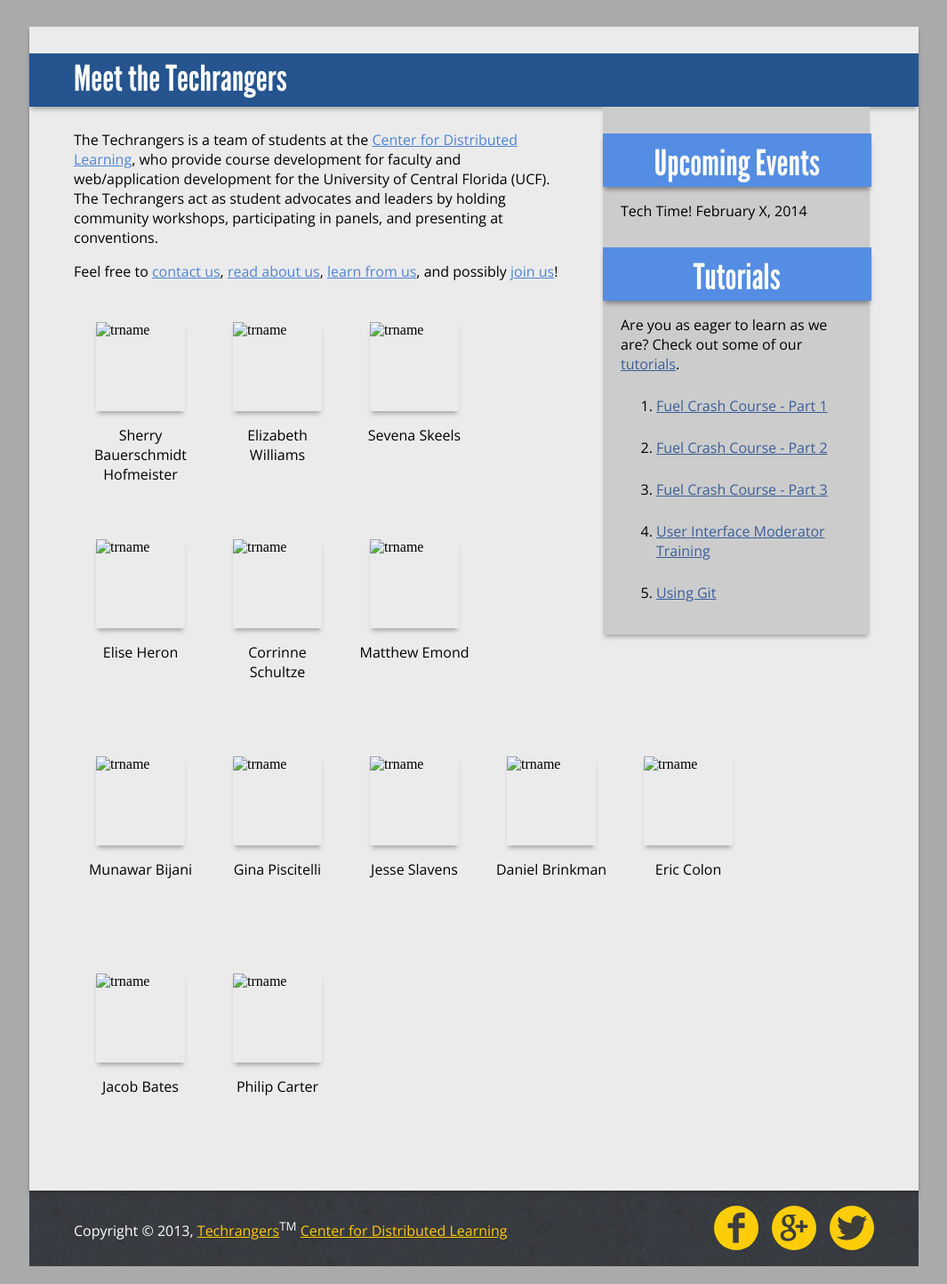
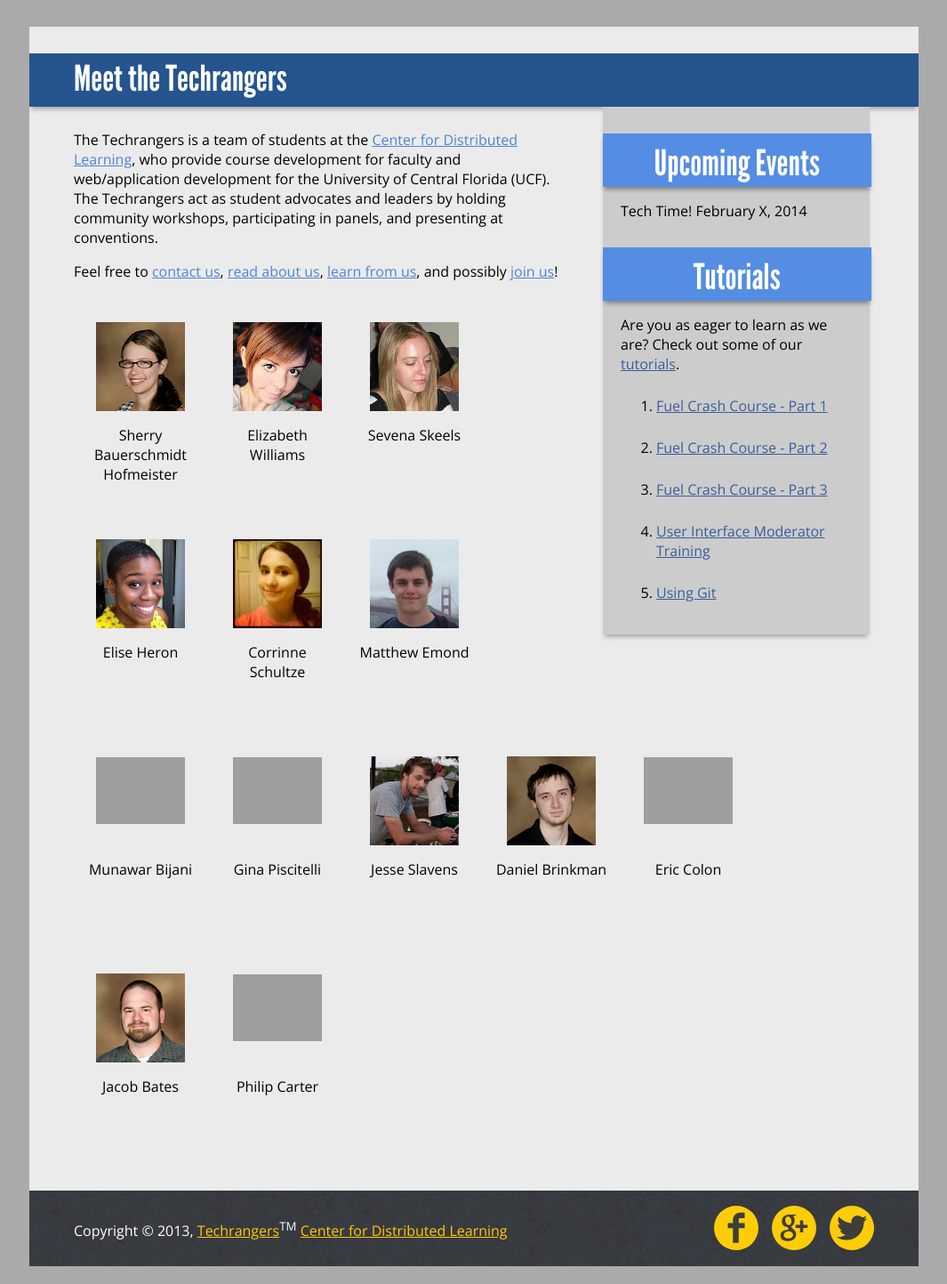
Before and after one commit to chrissolanilla/CSolanillaBio, a PHP site: page /html/home.php in a window 1280 px wide. Shown: the part 80-1523 px from the top of the page at 89% size, without its empty margins (107-1172 px from the left). Run offline with PHP 8.4, Linux system fonts and the light colour scheme; some libraries are stand-ins or nearby versions; grey boxes are pictures that could not be loaded.

Commit message:
Updating CSS and adding TR photos |120|

```diff
--- a/css/footer.css
+++ b/css/footer.css
@@ -1,9 +1,5 @@
 @charset "utf-8";
 /* CSS Document */
-
-* {
-	box-sizing: border-box;
-}
 
 	footer {
 		background: url(../images/footer-bg.jpg) repeat;
@@ -50,32 +46,32 @@
 					margin-left: 15px;
 				}
 					#facebook {
-						background: url(../images/logo_sheet2.png) no-repeat;
+						background: url(../images/logo_sheet.png) no-repeat;
 						background-position: 0px -168px;
 						border-radius: 50px;
 					}
 						#facebook:hover {
-							background: url(../images/logo_sheet2.png) no-repeat;
+							background: url(../images/logo_sheet.png) no-repeat;
 							background-position: -51px -168px;
 							border-radius: 50px;
 						}
 					#gplus {
-						background: url(../images/logo_sheet2.png) no-repeat;
+						background: url(../images/logo_sheet.png) no-repeat;
 						background-position: 0px -228px;
 						border-radius: 50px;
 					}
 						#gplus:hover {
-							background: url(../images/logo_sheet2.png) no-repeat;
+							background: url(../images/logo_sheet.png) no-repeat;
 							background-position: -51px -228px;
 							border-radius: 50px;
 						}
 					#twitter {
-						background: url(../images/logo_sheet2.png) no-repeat;
+						background: url(../images/logo_sheet.png) no-repeat;
 						background-position: 0px -288px;
 						border-radius: 50px;
 					}
 						#twitter:hover {
-							background: url(../images/logo_sheet2.png) no-repeat;
+							background: url(../images/logo_sheet.png) no-repeat;
 							background-position: -51px -288px;
 							border-radius: 50px;
 						}
--- a/css/header.css
+++ b/css/header.css
@@ -10,10 +10,6 @@
          url('../fonts/leaguegothic-regular-webfont.svg#league_gothicregular') format('svg');
     font-weight: normal;
     font-style: normal;
-}
-
-* {
-	box-sizing: border-box;
 }
 
 	header {
@@ -58,14 +54,14 @@
 				color: #FFF;
 			}
 			#techrangers {
-				background: #25548e url(../images/logo_sheet2.png) no-repeat 10px;
+				background: #25548e url(../images/logo_sheet.png) no-repeat 10px;
 				background-position: 0px 0px;
 				font-size: 36px;
 				font-weight: bold;
 				padding: 19px 90px 0px 35px;
 			}
 				#techrangers:hover {
-					background: #25548e url(../images/logo_sheet2.png) no-repeat 10px;
+					background: #25548e url(../images/logo_sheet.png) no-repeat 10px;
 					background-position: 0px -84px;
 				}
 				#logohide {
--- a/css/styles.css
+++ b/css/styles.css
@@ -34,11 +34,9 @@ body {
 		background: #ebebec;
 		width: 1000px;
 		margin: auto;
-		box-sizing: border-box;
 		position: relative;
 		padding-top: 10px;
 		padding-bottom: 30px;
-		box-shadow: 0 5px 5px -2px #333;
 		z-index: 5;
 		margin-top: 30px;
 	}
@@ -96,6 +93,96 @@ body {
 					display: block;
 					text-align: center;
 				}
+					.tr_sherry {
+						background: url(../images/tr_sherry.jpg) no-repeat 50% 20%;
+						height: 100px;
+						width: 100px;
+						margin: 0 auto;
+					}
+					.tr_liz {
+						background: url(../images/tr_liz.jpg) no-repeat 50% 20%;
+						height: 100px;
+						width: 100px;
+						margin: 0 auto;
+						background-size: 100%;
+					}
+					.tr_sevena {
+						background: url(../images/tr_sevena.jpg) no-repeat 50% 5%;
+						height: 100px;
+						width: 100px;
+						margin: 0 auto;
+						background-size: 100%;
+					}
+					.tr_elise {
+						background: url(../images/tr_elise.jpg) no-repeat 50% 5%;
+						height: 100px;
+						width: 100px;
+						margin: 0 auto;
+						background-size: 100%;
+					}
+					.tr_corrinne {
+						background: url(../images/tr_corrinne.jpg) no-repeat 50% 5%;
+						height: 100px;
+						width: 100px;
+						margin: 0 auto;
+						background-size: 100%;
+					}
+					.tr_matt {
+						background: url(../images/tr_matt.jpg) no-repeat 50% 5%;
+						height: 100px;
+						width: 100px;
+						margin: 0 auto;
+						background-size: 100%;
+					}
+					.tr_munawar {
+						background: url(../images/tr_munawar.jpg) no-repeat 50% 5%;
+						height: 100px;
+						width: 100px;
+						margin: 0 auto;
+						background-size: 100%;
+					}
+					.tr_gina {
+						background: url(../images/tr_gina.jpg) no-repeat 50% 5%;
+						height: 100px;
+						width: 100px;
+						margin: 0 auto;
+						background-size: 100%;
+					}
+					.tr_jesse {
+						background: url(../images/tr_jesse.jpg) no-repeat 100% 5%;
+						height: 100px;
+						width: 100px;
+						margin: 0 auto;
+						background-size: 175%;
+					}
+					.tr_dan {
+						background: url(../images/tr_dan.jpg) no-repeat 55% 15%;
+						height: 100px;
+						width: 100px;
+						margin: 0 auto;
+						background-size: 150%;
+					}
+					.tr_eric {
+						background: url(../images/tr_eric.jpg) no-repeat 50% 5%;
+						height: 100px;
+						width: 100px;
+						margin: 0 auto;
+						background-size: 100%;
+					}
+					.tr_jacob {
+						background: url(../images/tr_jacob.jpg) no-repeat 50% 15%;
+						height: 100px;
+						width: 100px;
+						margin: 0 auto;
+						background-size: 150%;
+					}
+					.tr_phil {
+						background: url(../images/tr_phil.jpg) no-repeat 50% 5%;
+						height: 100px;
+						width: 100px;
+						margin: 0 auto;
+						background-size: 100%;
+					}
 
 
 		/* About stuff ------------------------------------- */
--- a/html/home.php
+++ b/html/home.php
@@ -32,19 +32,19 @@
             <!-- link for Contact us? -->
 
             <div id="photogrid">
-                <div class="trpic"><img src="#" alt="trname" /><p>Sherry Bauerschmidt Hofmeister</p></div>
-                <div class="trpic"><img src="#" alt="trname" /><p>Elizabeth Williams</p></div>
-                <div class="trpic"><img src="#" alt="trname" /><p>Sevena Skeels</p></div>
-                <div class="trpic"><img src="#" alt="trname" /><p>Elise Heron</p></div>
-                <div class="trpic"><img src="#" alt="trname" /><p>Corrinne Schultze</p></div>
-                <div class="trpic"><img src="#" alt="trname" /><p>Matthew Emond</p></div>
-                <div class="trpic"><img src="#" alt="trname" /><p>Munawar Bijani</p></div>
-                <div class="trpic"><img src="#" alt="trname" /><p>Gina Piscitelli</p></div>
-                <div class="trpic"><img src="#" alt="trname" /><p>Jesse Slavens</p></div>
-                <div class="trpic"><img src="#" alt="trname" /><p>Daniel Brinkman</p></div>
-                <div class="trpic"><img src="#" alt="trname" /><p>Eric Colon</p></div>
-                <div class="trpic"><img src="#" alt="trname" /><p>Jacob Bates</p></div>
-                <div class="trpic"><img src="#" alt="trname" /><p>Philip Carter</p></div>
+                <div class="trpic"><div class="tr_sherry"></div><p>Sherry Bauerschmidt Hofmeister</p></div>
+                <div class="trpic"><div class="tr_liz"></div><p>Elizabeth Williams</p></div>
+                <div class="trpic"><div class="tr_sevena"></div><p>Sevena Skeels</p></div>
+                <div class="trpic"><div class="tr_elise"></div><p>Elise Heron</p></div>
+                <div class="trpic"><div class="tr_corrinne"></div><p>Corrinne Schultze</p></div>
+                <div class="trpic"><div class="tr_matt"></div><p>Matthew Emond</p></div>
+                <div class="trpic"><div class="tr_munawar"></div><p>Munawar Bijani</p></div>
+                <div class="trpic"><div class="tr_gina"></div><p>Gina Piscitelli</p></div>
+                <div class="trpic"><div class="tr_jesse"></div><p>Jesse Slavens</p></div>
+                <div class="trpic"><div class="tr_dan"></div><p>Daniel Brinkman</p></div>
+                <div class="trpic"><div class="tr_eric"></div><p>Eric Colon</p></div>
+                <div class="trpic"><div class="tr_jacob"></div><p>Jacob Bates</p></div>
+                <div class="trpic"><div class="tr_phil"></div><p>Philip Carter</p></div>
             </div>
         </section>
     </main>
--- a/html/tutorials.php
+++ b/html/tutorials.php
@@ -24,6 +24,8 @@
         </div>
 
         <section>
+
+        	<?php include('sidebar.html'); ?> <!-- sidebar.html -->
 
             <p>Lorem ipsum dolor sit amet, consectetur adipisicing elit, sed do eiusmod tempor incididunt ut labore et dolore magna aliqua. Ut enim ad minim veniam, quis nostrud exercitation ullamco laboris nisi ut aliquip ex ea commodo consequat. Duis aute irure dolor in reprehenderit in voluptate velit esse cillum dolore eu fugiat nulla pariatur. Excepteur sint occaecat cupidatat non proident, sunt in culpa qui officia deserunt mollit anim id est laborum.</p>
 
```
Also changed, not shown: other parts of css/styles.css (+12 -15 lines), images/logo_sheet.png, images/tr_corrinne.jpg (added), images/tr_dan.jpg (added), images/tr_elise.jpg (added), images/tr_jacob.jpg (added), images/tr_jesse.jpg (added), images/tr_liz.jpg (added), images/tr_matt.jpg (added), images/tr_sevena.jpg (added), images/tr_sherry.jpg (added).
